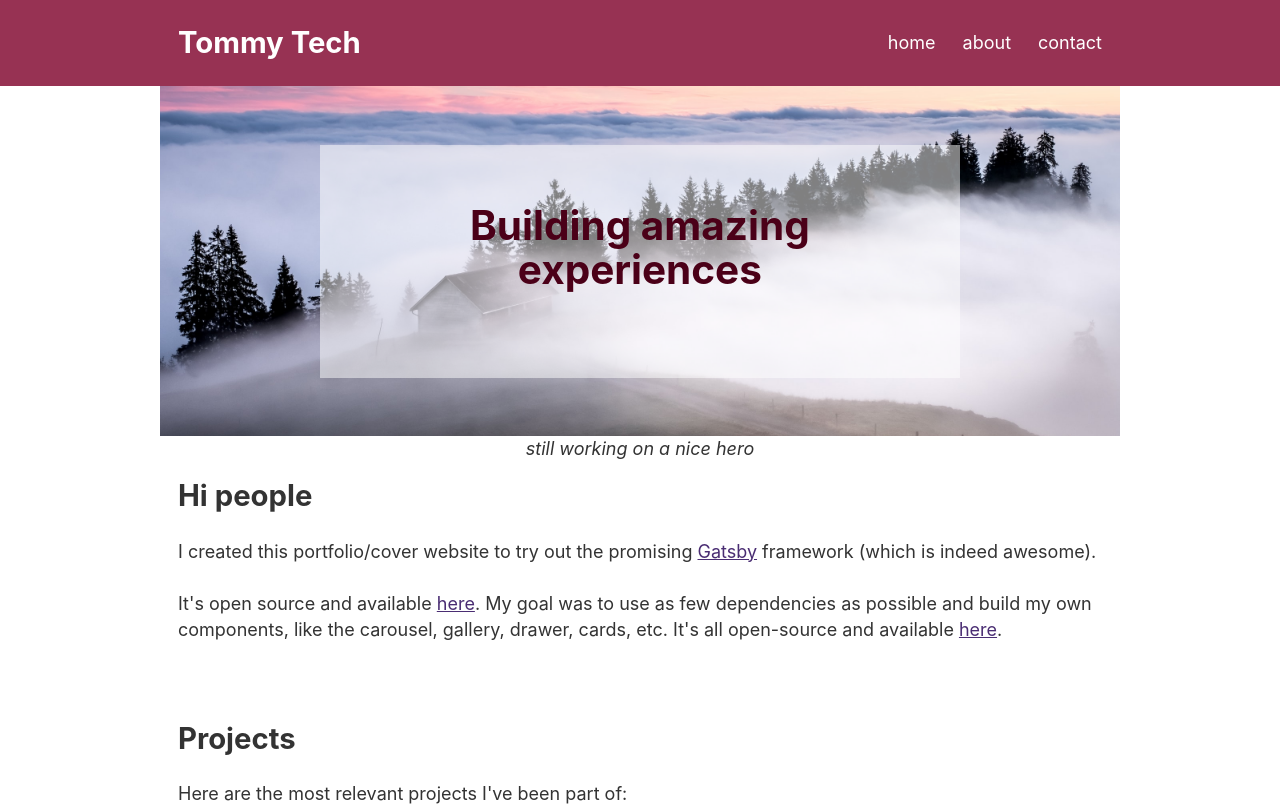
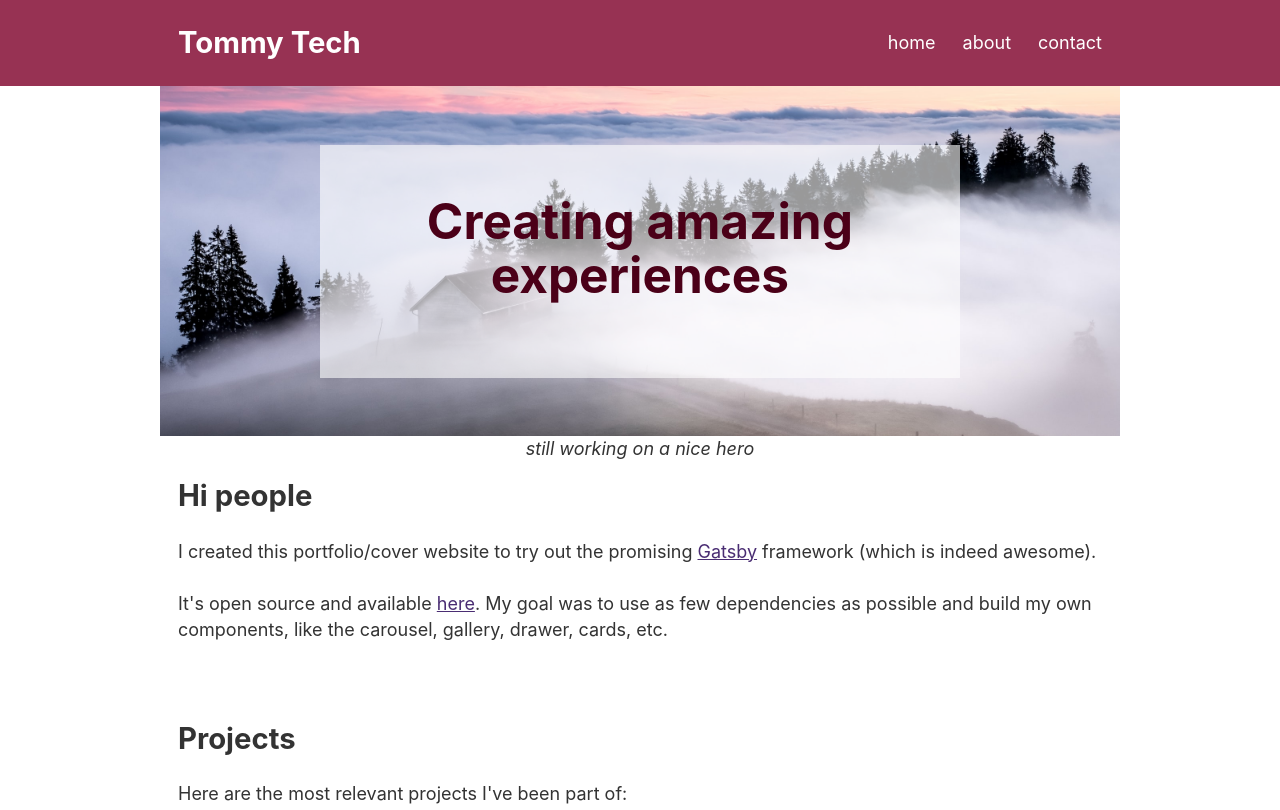
Before and after one commit to 1nfinity-5starZ/tommyPortfolio, a Gatsby site: page / in a window 1280 px wide. Shown: the top 810 px of the page. Built offline with nearby package versions, Linux system fonts and the light colour scheme; Gatsby itself is replaced by a stand-in of ours.

Commit message:
fix repeated link

```diff
--- a/src/pages/index.js
+++ b/src/pages/index.js
@@ -29,7 +29,7 @@ const HeroContainer = styled.section`
       justify-content: center;
       color: #FFF;
       padding: 1rem;
-      background-color: rgba(255,255,255,0.5);
+      background-color: rgba(255,255,255,0.6);
 
       // @media (min-width: 768px) {
       //   outline: 10px solid rgba(255,255,255,0.25);
@@ -55,7 +55,7 @@ const IndexPage = () => {
       <SEO title="Home" />
       <HeroContainer>
         <div className="innerContainer">
-          <h1 style={{ textAlign: 'center', color: variables.colorPrimary4, padding: '1rem 2rem' }}>Building amazing experiences</h1>
+          <h1 style={{ textAlign: 'center', color: variables.colorPrimary4, padding: '1rem 2rem', fontSize: '2.75rem' }}>Creating amazing experiences</h1>
         </div>
         <Img fluid={data.heroImage.childImageSharp.fluid} style={{ maxHeight: 350 }} />
       </HeroContainer>
@@ -64,10 +64,9 @@ const IndexPage = () => {
       </div>
       <section style={{ paddingTop: '1rem' }}>
         <h2>Hi people</h2>
-        <p>I created this portfolio/cover website to try out the promising <a href='#'>Gatsby</a> framework (which is indeed awesome).</p>
+        <p>I created this portfolio/cover website to try out the promising <a href='https://www.gatsbyjs.org/'>Gatsby</a> framework (which is indeed awesome).</p>
         <p>It's open source and available <a href="https://github.com/1nfinity-5starZ/tommyPortfolio" target="_newtab">here</a>.
-        My goal was to use as few dependencies as possible and build my own components, like the carousel, gallery, drawer, cards, etc.
-        It's all open-source and available <a href="#">here</a>.</p>
+        My goal was to use as few dependencies as possible and build my own components, like the carousel, gallery, drawer, cards, etc.</p>
       </section>
       <section>
         <h2>Projects</h2>
```
